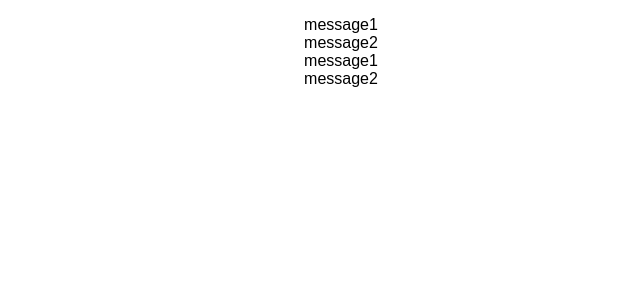
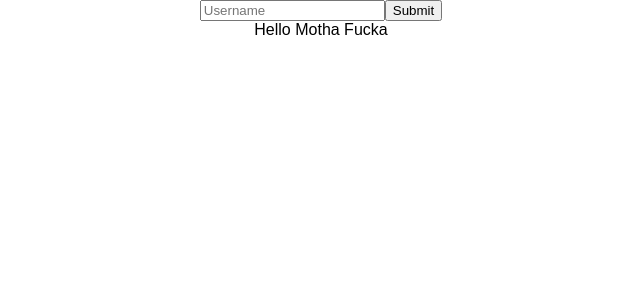
Before and after one commit to siobhanpmahoney/chat-app, a React (Create React App) app: page / in a window 1280 px wide. Shown: the top 300 px of the page, without its empty margins (319-959 px from the left). Built offline with nearby package versions, Linux system fonts and the light colour scheme.

Commit message:
initial frontend push

```diff
--- a/src/App.js
+++ b/src/App.js
@@ -1,15 +1,49 @@
 import React, { Component } from 'react';
 import logo from './logo.svg';
 import './App.css';
-import User from './components/User'
+import UserPage from './components/UserPage'
+import LoginForm from './components/LoginForm'
 
 class App extends Component {
+  state = {user: {}}
+
   render() {
     return (
       <div className="App">
-        <User id={1}/>
+        <LoginForm onSubmit={this.findOrCreateUser}/>
+        <UserPage user={this.state.user} friends={this.state.friends} chats={this.state.chats} />
       </div>
     );
+  }
+
+  findOrCreateUser = (event) => {
+    event.preventDefault()
+    let username = event.target.childNodes[0].value
+
+    fetch('http://localhost:3000/api/v1/users',
+    {
+      method: 'post',
+      headers:{
+        'Content-Type': 'application/json',
+        'Accepts': 'application/json'
+    },
+      body: JSON.stringify({username: username})
+    })
+    .then(function(response) {
+      return response.json()
+    })
+    .then(json => {
+      console.log("here");
+      console.log(json);
+      debugger
+      this.addResponseToState(json)
+    })
+  }
+
+  addResponseToState = (json) => {
+    this.setState({
+      user: json
+    })
   }
 }
 
--- /dev/null
+++ b/src/components/LoginForm.js
@@ -0,0 +1,17 @@
+import React from 'react'
+
+class LoginForm extends React.Component {
+
+  render() {
+    return (
+      <div>
+        <form onSubmit={this.props.onSubmit}>
+          <input type="text" placeholder="Username" />
+          <input type="submit" name="Submit" />
+        </form>
+      </div>
+    )
+  }
+}
+
+export default LoginForm
--- /dev/null
+++ b/src/components/UserPage.js
@@ -0,0 +1,30 @@
+import React from "react";
+
+class UserPage extends React.Component {
+
+  constructor(props){
+    super(props)
+
+    this.state = {
+      friends: [],
+      myFriends: []
+    }
+  }
+
+  componentDidMount(){
+    // if (this.props.user) {
+    //   fetch('http://localhost:3000/api/v1/friends')
+    //   .then(response => response.json())
+    //   .then(json => console.log)
+    // }
+  }
+
+  render() {
+    return (
+      <div>
+        Hello Motha Fucka
+      </div>
+    )
+  }
+}
+export default UserPage
```
